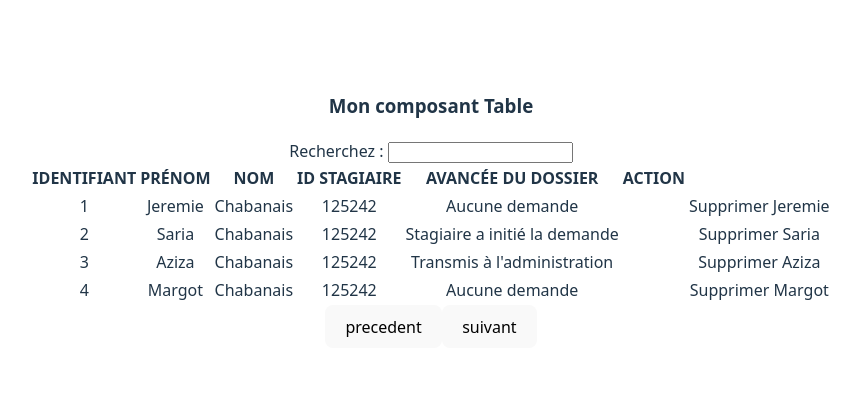
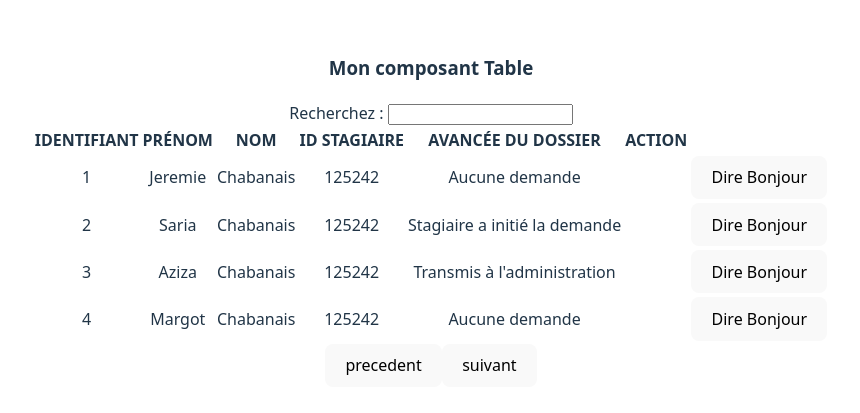
Before and after one commit to Patience-Kori1/react-reusable-components, a React (Vite) app: page / in a window 1280 px wide. Shown: the part 189-602 px from the top of the page, without its empty margins (209-1069 px from the left). Built offline with nearby package versions, Linux system fonts and the light colour scheme.

Commit message:
Added a basic test button ("Dire Bonjour") with an `onClick` handler

```diff
--- a/src/components/tableComponent/TdataBodyAction.jsx
+++ b/src/components/tableComponent/TdataBodyAction.jsx
@@ -2,10 +2,9 @@ export default function TdataBodyAction({row, columns}) {
 
     return (
         <>
-            <td key={row.id}>Supprimer {row.first_name}</td>
-            {/* {
-                console.log(row)
-            } */}
+            <td>
+                <button key={row.id} type="button" onClick={() => {console.log("hello")}}>Dire Bonjour</button>
+            </td>
         </>
     )
 }
```
